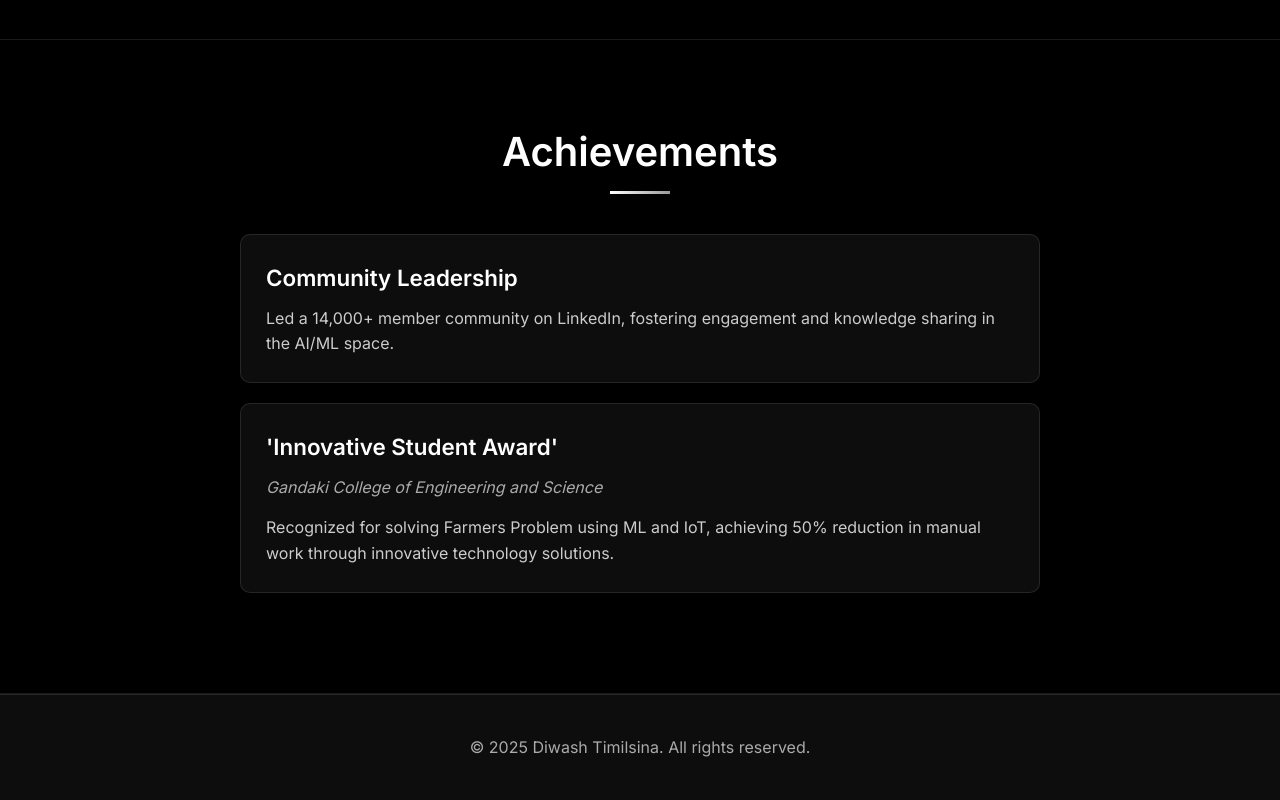
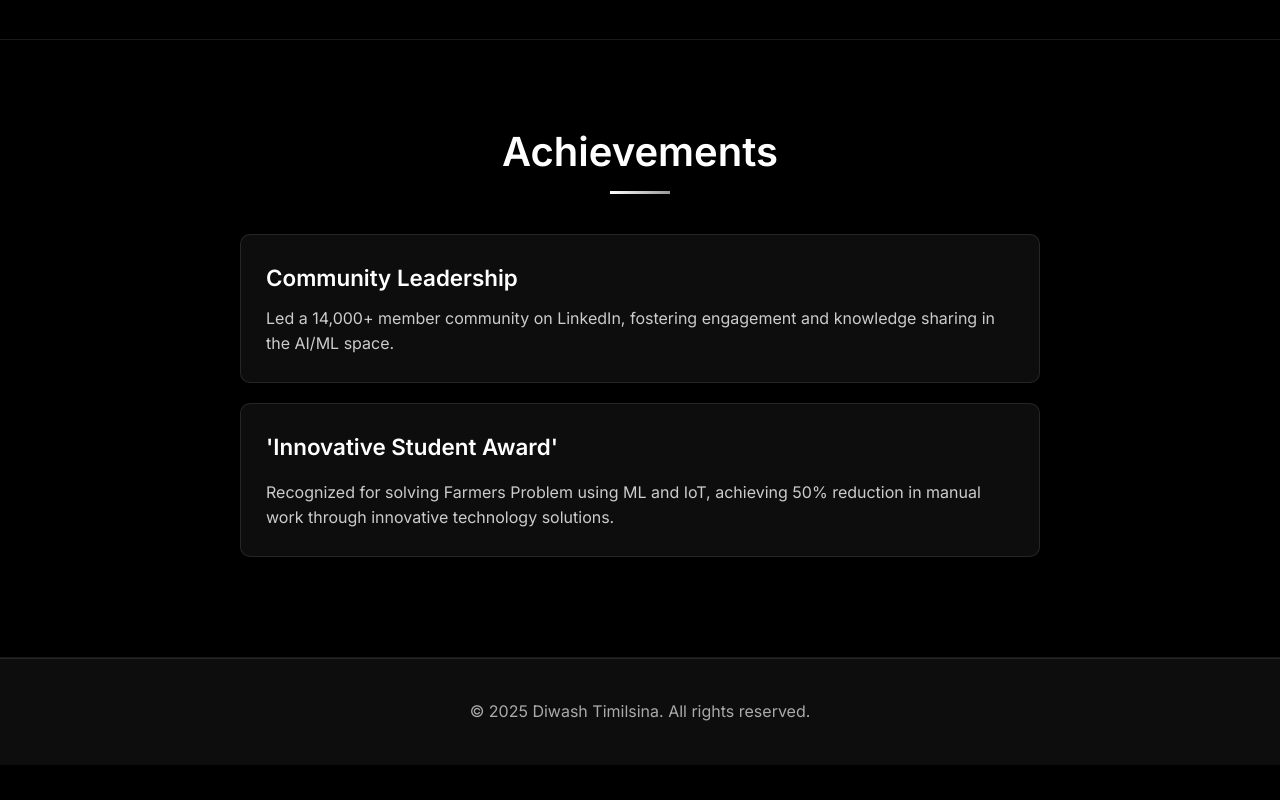
Before and after one commit to diwashtimilsina/Portfolio, a plain HTML site: page index.html in a window 1280 px wide. Shown: the part 4779-5579 px from the top of the page. After the commit the page ends 5544 px from the top, so only its background shows below. Drawn offline with nearby package versions, Linux system fonts and the light colour scheme.

Commit message:
Update index.html

```diff
--- a/index.html
+++ b/index.html
@@ -591,7 +591,7 @@
 
                 <div class="achievement-item animate-on-scroll">
                     <div class="card-title">'Innovative Student Award'</div>
-                    <div class="card-subtitle">Gandaki College of Engineering and Science</div>
+                    <div class="card-subtitle"></div>
                     <div class="card-description">
                         Recognized for solving Farmers Problem using ML and IoT, achieving 50% reduction in manual work through innovative technology solutions.
                     </div>
```
